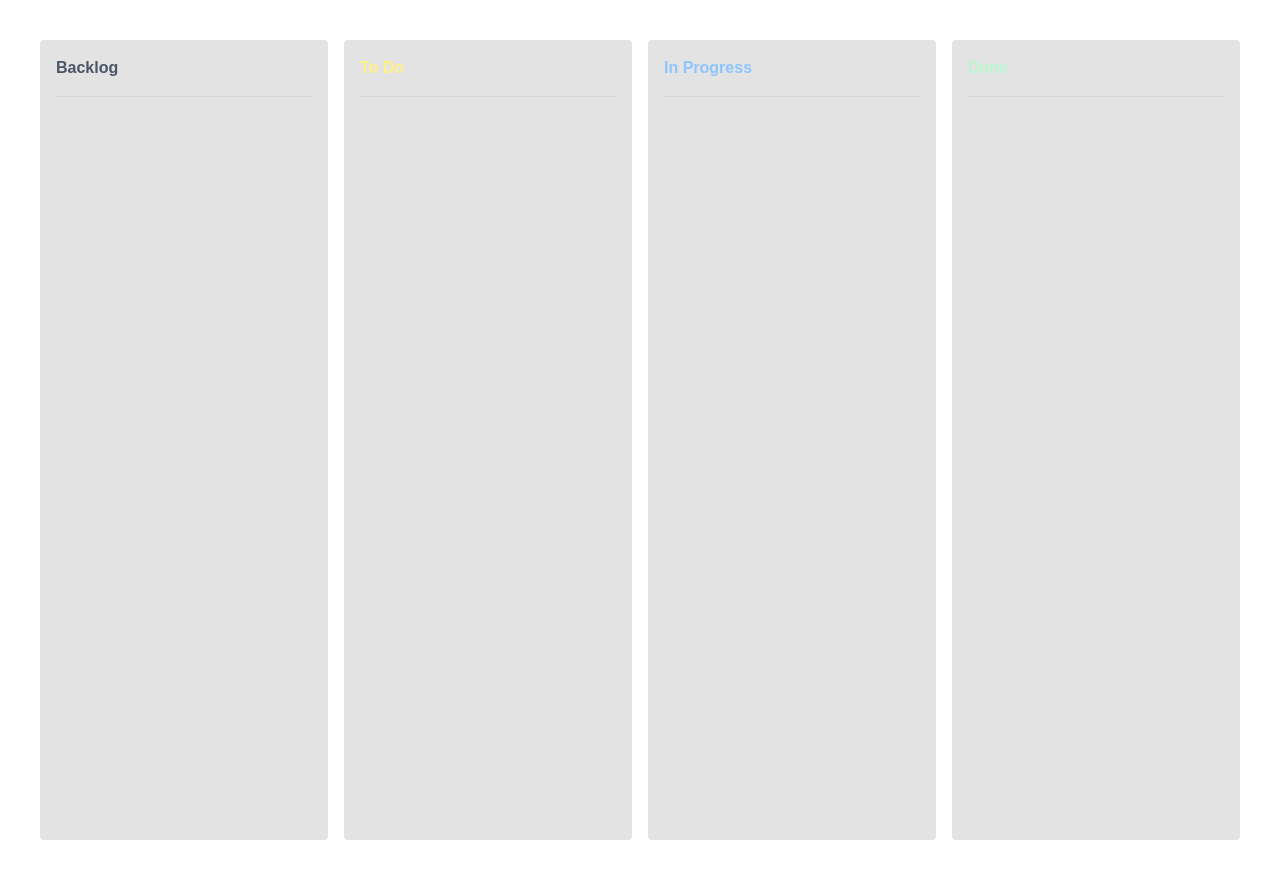
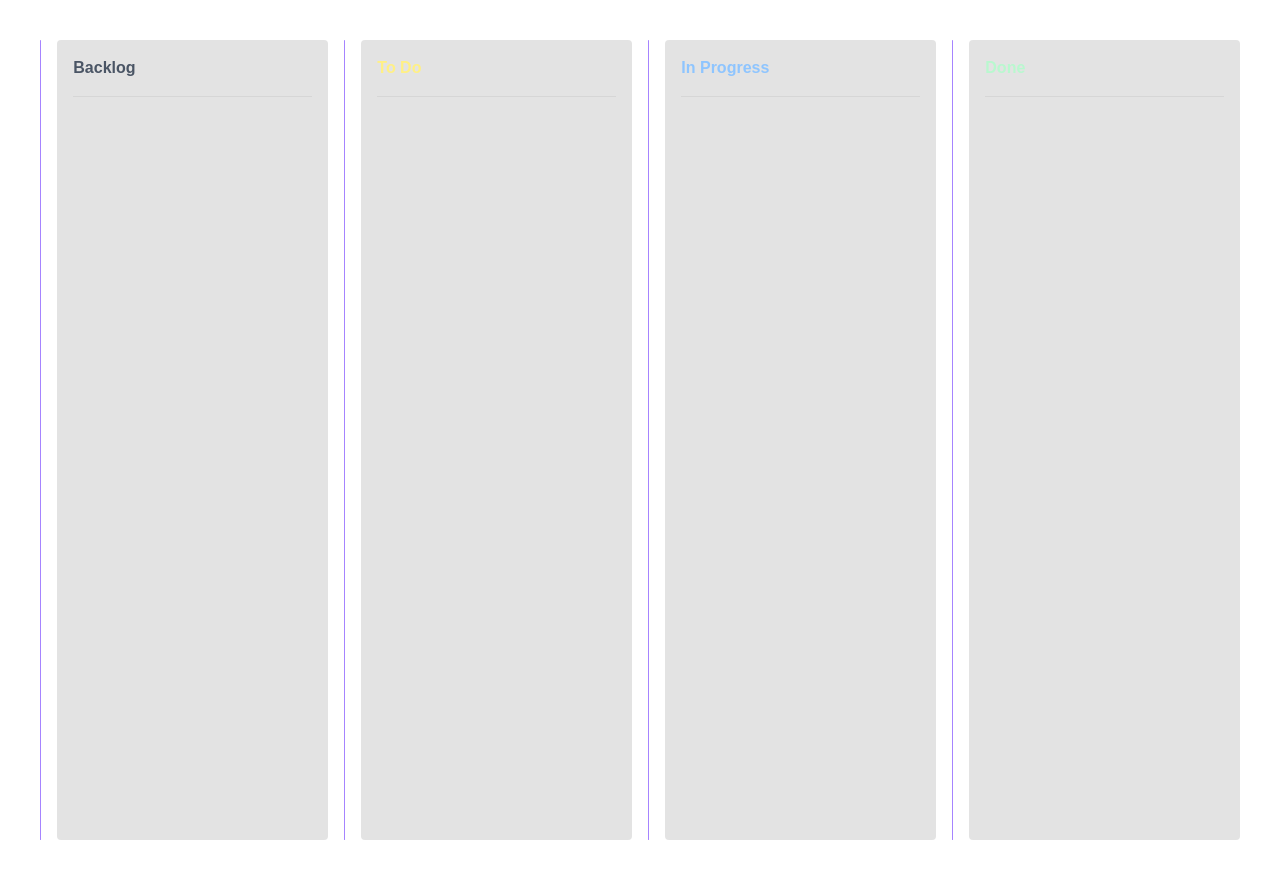
Before and after one commit to NZpatelK/Kanflow, a Next.js app: page / in a window 1280 px wide. Built offline with nearby package versions, Linux system fonts and the light colour scheme.

Commit message:
add drop indicator

```diff
--- a/src/app/components/Board.tsx
+++ b/src/app/components/Board.tsx
@@ -1,5 +1,6 @@
 import { ColumnProps } from "../types/boardType"
 import Column from "./Column"
+import ColumnDropIndicator from "./ColumnDropIndicator"
 
 export default function Board() {
     const columns: ColumnProps[] = [
@@ -7,21 +8,26 @@ export default function Board() {
             id: "1",
             title: "Backlog",
             headingColor: "text-gray-600",
+            label: "backlog"
         },
         {
             id: "2",
             title: "To Do",
             headingColor: "text-yellow-200",
+            label: "todo"
+
         },
         {
             id: "3",
             title: "In Progress",
             headingColor: "text-blue-300",
+            label: "inprogress"
         },
         {
             id: "4",
             title: "Done",
             headingColor: "text-green-200",
+            label: "done"
         },
     ]
 
@@ -33,6 +39,8 @@ export default function Board() {
                     <Column key={column.id} column={column} />
                 ))}
             </div>
+            <ColumnDropIndicator beforeId={"-1"} column={columns[columns.length - 1].label} />
+
         </div>
     )
 }
--- a/src/app/components/Column.tsx
+++ b/src/app/components/Column.tsx
@@ -1,12 +1,16 @@
 import { ColumnProps } from "../types/boardType";
+import ColumnDropIndicator from "./ColumnDropIndicator";
 
 export default function Column({ column }: { column: ColumnProps }) {
     return (
+        <>
+        <ColumnDropIndicator beforeId={column.id} column={column.label}/>
             <div
                 draggable
                 className="w-100 h-200 bg-neutral-500/20 p-4 rounded">
                 <h2 className={`${column.headingColor} font-semibold`}>{column.title}</h2>
                 <hr className="my-4 text-neutral-400/20" />
             </div>
+        </>
     );
 }
--- /dev/null
+++ b/src/app/components/ColumnDropIndicator.tsx
@@ -0,0 +1,13 @@
+interface DropIndicatorProps {
+    beforeId: string;
+    column: string;
+}
+
+export default function ColumnDropIndicator( {beforeId, column}: DropIndicatorProps ) {
+    return (
+        <div
+        data-before={beforeId || "-1"}
+        data-board={column}
+        className="rounded w-0.5 bg-violet-400 opacity-100"></div>
+    )
+}
--- a/src/app/types/boardType.ts
+++ b/src/app/types/boardType.ts
@@ -2,4 +2,5 @@ export interface ColumnProps {
     id: string;
     title: string;
     headingColor: string;
+    label: string
 }
```
Also changed, not shown: src/app/lib/utils/dragHelper.ts (added), 1 other file (tests, documents, lock files or other folders). Lines whose indentation alone changed are shown as unchanged.
